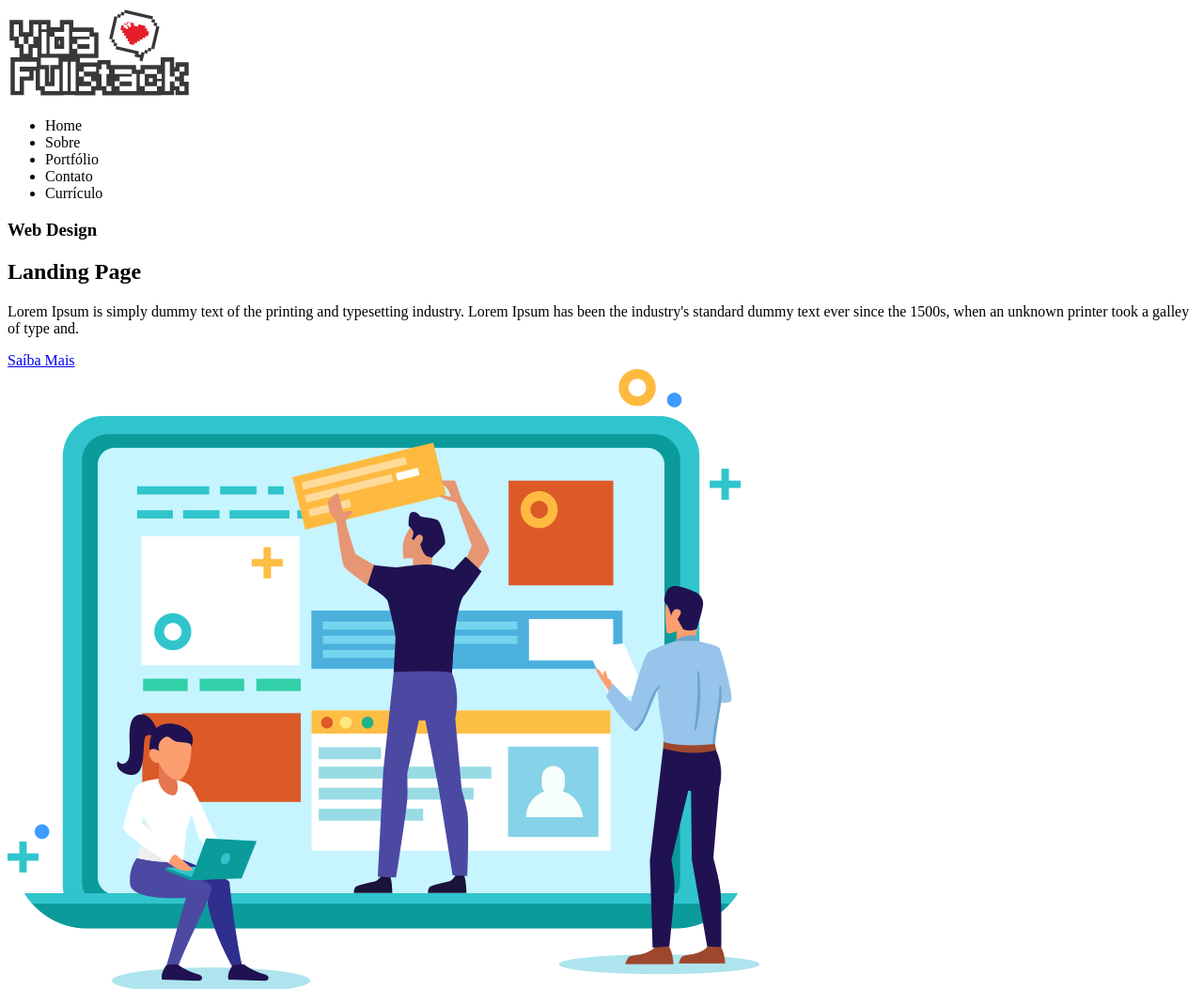
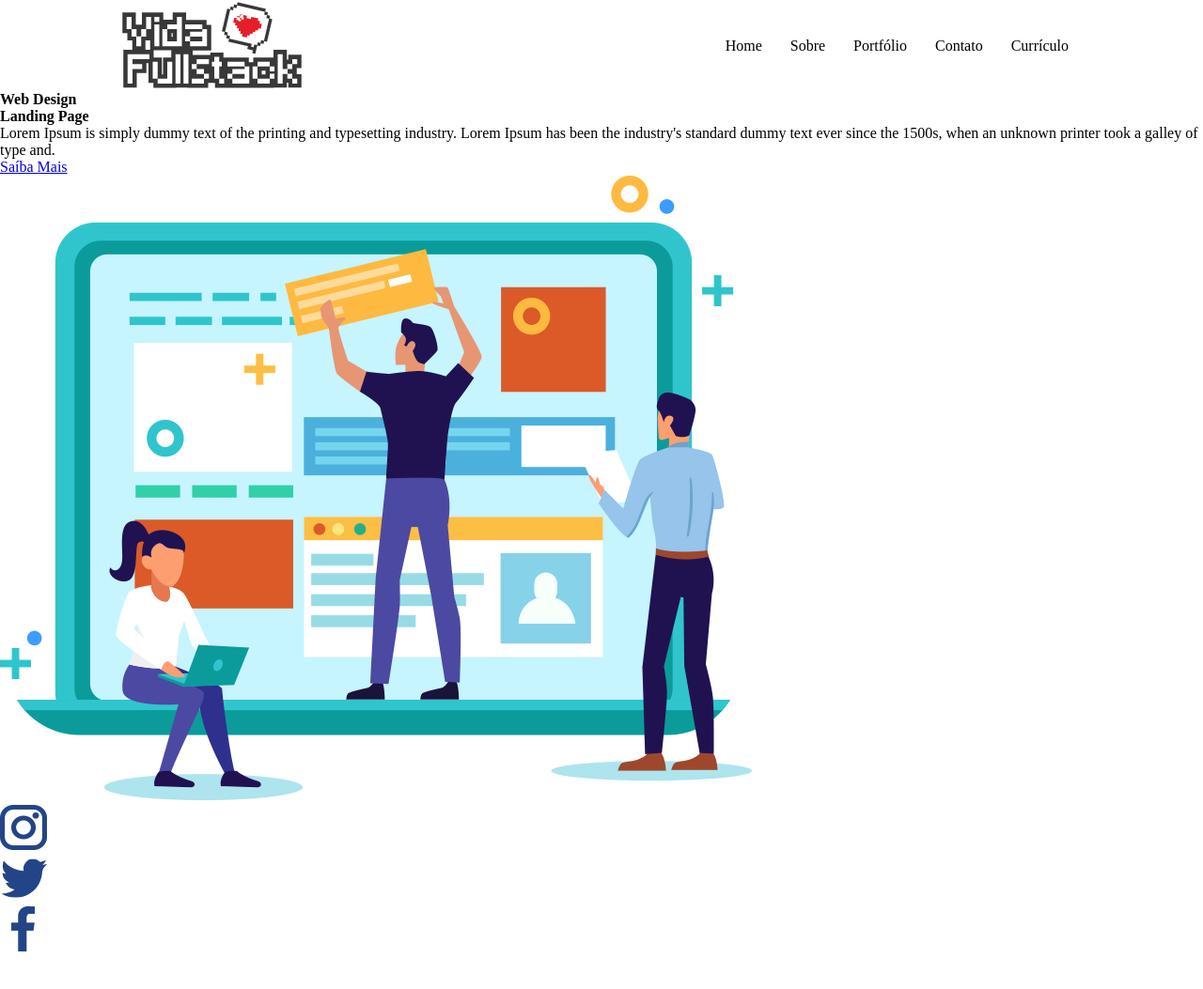
Before and after one commit to troquatte/hands-on-curso-front-end-1, a plain HTML site: page index.html in a window 1280 px wide. Shown: the top 1053 px of the page at 94% size. After the commit the page ends 1018 px from the top, so only its background shows below. Drawn offline with Linux system fonts and the light colour scheme.

Commit message:
Criação de Estrutura Html e Css

```diff
--- /dev/null
+++ b/assets/css/header.css
@@ -0,0 +1,19 @@
+header {
+  width: 1024px;
+  margin: 0 auto;
+
+  display: flex;
+  flex-direction: row;
+  justify-content: space-between;
+  align-items: center;
+}
+
+header nav ul {
+  display: flex;
+  flex-direction: row;
+  list-style: none;
+}
+
+header nav ul li {
+  padding: 0px 15px;
+}
--- /dev/null
+++ b/assets/css/style.css
@@ -0,0 +1,9 @@
+@import "./header.css";
+
+* {
+  margin: 0;
+  padding: 0;
+  border: 0;
+  font-size: 100%;
+  vertical-align: baseline;
+}
--- a/index.html
+++ b/index.html
@@ -4,6 +4,7 @@
     <meta charset="UTF-8" />
     <meta name="viewport" content="width=device-width, initial-scale=1.0" />
     <title>Meu Site</title>
+    <link rel="stylesheet" type="text/css" href="./assets/css/style.css" />
   </head>
   <body>
     <!-- Header -->
```
